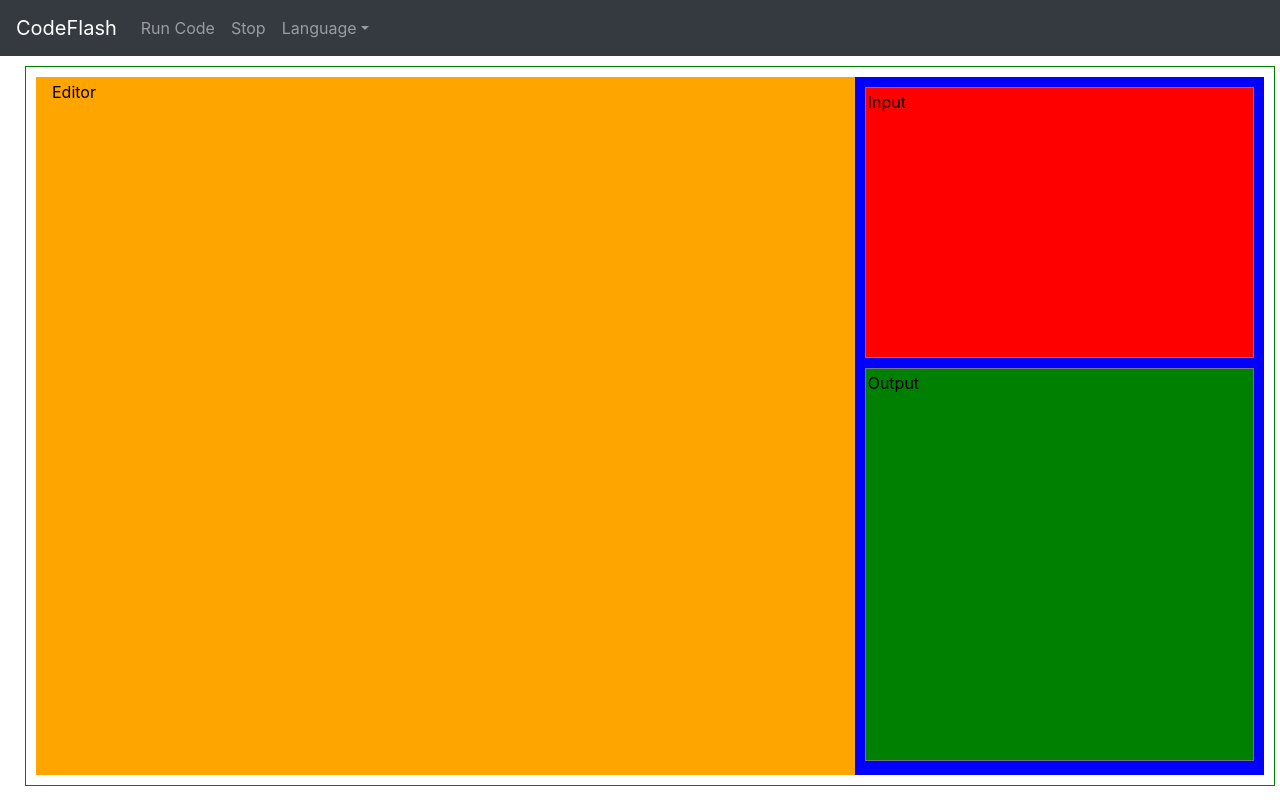
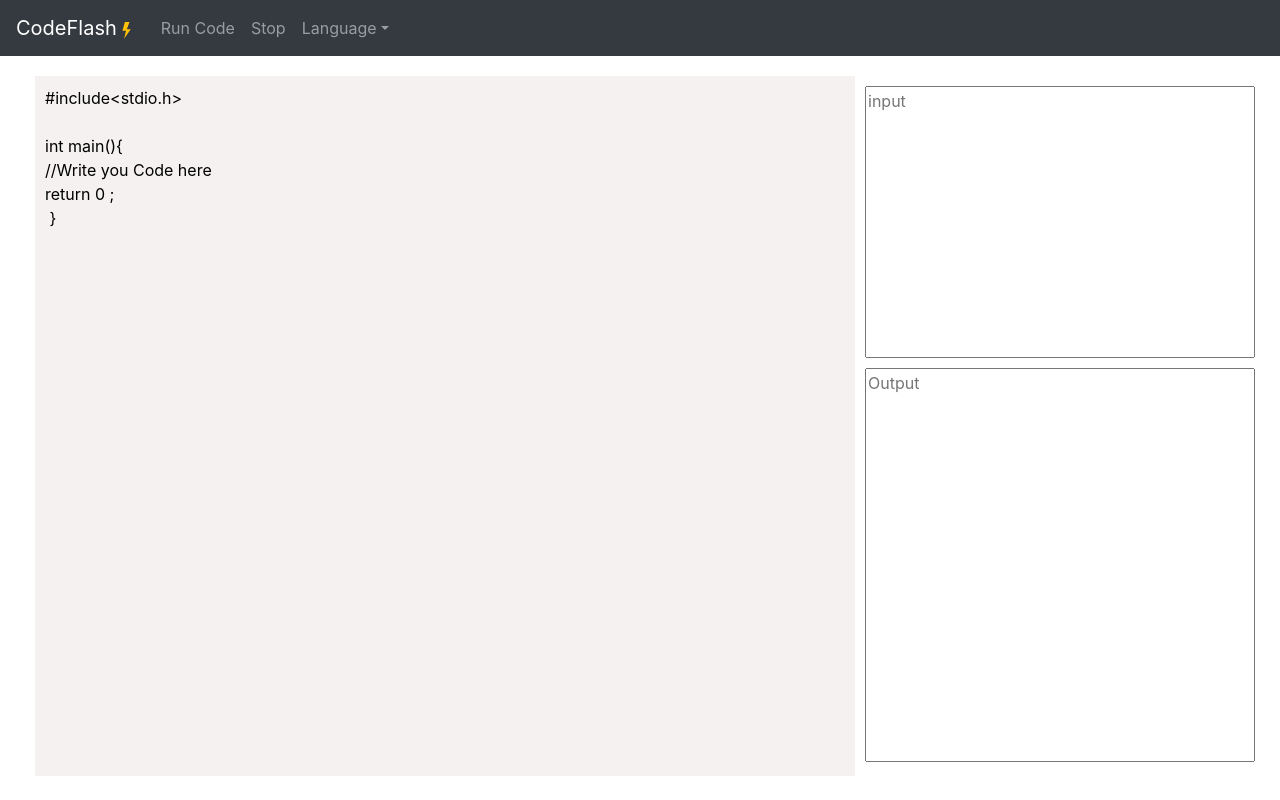
Before and after one commit to karthik193/CodeFlash, a React (Create React App) app: page / in a window 1280 px wide. Built offline with nearby package versions, Linux system fonts and the light colour scheme.

Commit message:
styling done - ready to deploy

```diff
--- a/package.json
+++ b/package.json
@@ -10,6 +10,7 @@
     "react": "^17.0.2",
     "react-bootstrap": "^1.5.2",
     "react-dom": "^17.0.2",
+    "react-icons": "^4.2.0",
     "react-scripts": "4.0.3",
     "web-vitals": "^1.1.1"
   },
--- a/public/index.html
+++ b/public/index.html
@@ -2,7 +2,7 @@
 <html lang="en">
   <head>
     <meta charset="utf-8" />
-    <link rel="icon" href="%PUBLIC_URL%/favicon.ico" />
+    <link rel="icon" href="%PUBLIC_URL%/CFicon.png" />
     <meta name="viewport" content="width=device-width, initial-scale=1" />
     <meta name="theme-color" content="#000000" />
     <meta
@@ -10,34 +10,13 @@
       content="Web site created using create-react-app"
     />
     <link rel="apple-touch-icon" href="%PUBLIC_URL%/logo192.png" />
-    <!--
-      manifest.json provides metadata used when your web app is installed on a
-      user's mobile device or desktop. See https://developers.google.com/web/fundamentals/web-app-manifest/
-    -->
+
     <link rel="manifest" href="%PUBLIC_URL%/manifest.json" />
-    <!--
-      Notice the use of %PUBLIC_URL% in the tags above.
-      It will be replaced with the URL of the `public` folder during the build.
-      Only files inside the `public` folder can be referenced from the HTML.
-
-      Unlike "/favicon.ico" or "favicon.ico", "%PUBLIC_URL%/favicon.ico" will
-      work correctly both with client-side routing and a non-root public URL.
-      Learn how to configure a non-root public URL by running `npm run build`.
-    -->
-    <title>React App</title>
+    <title>CodeFlash</title>
   </head>
   <body>
     <noscript>You need to enable JavaScript to run this app.</noscript>
     <div id="root"></div>
-    <!--
-      This HTML file is a template.
-      If you open it directly in the browser, you will see an empty page.
 
-      You can add webfonts, meta tags, or analytics to this file.
-      The build step will place the bundled scripts into the <body> tag.
-
-      To begin the development, run `npm start` or `yarn start`.
-      To create a production bundle, use `npm run build` or `yarn build`.
-    -->
   </body>
 </html>
--- a/src/components/Compiler/compiler.css
+++ b/src/components/Compiler/compiler.css
@@ -2,7 +2,8 @@ body,
 html {
 	height: 100%;
 	width: 100%;
-	overflow: hidden;
+	overflow-x: hidden;
+	overflow-y: auto;
 }
 
 .box-wrapper {
@@ -12,15 +13,16 @@ html {
 }
 #total {
 	padding: 10px;
-	border: solid 1px green;
 	height: 100%;
 }
 
 #code {
 	float: left;
 	resize: none;
-	border: solid 1px orange;
-	background-color: orange;
+	border :none;
+	outline: none;
+	background-color: rgb(245, 241, 241);
+	padding:10px;
 	height: 100%;
 }
 
@@ -28,13 +30,15 @@ html {
 	float: left;
 	width: auto;
 	height: 100%;
-	background-color: blue;
+	background-color: none;
+	padding-top: 0px;
+	overflow-x: hidden;
+	overflow: auto;
 	padding: 10px;
 }
 
 #inputField {
 	resize: none;
-	background-color: red;
 	float: left;
 	height: 40%;
 	width: 100%;
@@ -42,8 +46,8 @@ html {
 }
 #outputField {
 	resize: none;
-	background-color: green;
 	float: left;
 	height: 58%;
 	width: 100%;
+	outline : none ;
 }
--- a/src/components/Compiler/compiler.js
+++ b/src/components/Compiler/compiler.js
@@ -1,22 +1,36 @@
 import { Navbar, Nav, NavDropdown } from "react-bootstrap";
 import React, { Component } from "react";
-// import "./Compiler.css";
+import {FcFlashOn}  from "react-icons/fc" ;
+import defaultCode from '../../storage/compiler/compiler' ;
 
 class Compiler extends Component {
 	constructor(props) {
 		super(props);
 
 		this.state = {
-			code: "",
+			code: { 1 : defaultCode[1] , 2 : defaultCode[2] , 4 : defaultCode[4] , 10 : defaultCode[10]},
 			input: "",
 			output: "",
-			lang: 2,
+			lang: 1,
+			stop:false
 		};
 	}
-
+	shouldComponentUpdate(nextProps , nextState ){
+		if(this.state.lang === nextState.lang &&
+			this.state.code === nextState.code &&
+			this.state.stop === nextState.stop)return false;
+			return true ;
+	}
 	user_code = (event) => {
 		event.preventDefault();
-		this.setState({ code: event.target.value });
+		console.log(this.state) ;
+		this.setState( (preVal) =>{
+			return ({
+				...preVal,
+				code: { ...preVal.code , [this.state.lang] :event.target.value }
+			});
+		});
+
 	};
 
 	user_input = (event) => {
@@ -27,14 +41,15 @@ class Compiler extends Component {
 	user_lang = (event) => {
 		event.preventDefault();
 		this.setState({ lang: event.target.value });
-		console.log(event.target);
-		console.log(event.target.value);
-		console.log(event.target.name);
+
 	};
 
 	get_output = async (event) => {
 		event.preventDefault();
+		this.setState({stop:false});
 		let op = document.getElementById("outputField");
+		op.style.fontStyle = "Italic" ;
+		op.style.fontWeight = "Bold" ;
 		op.innerHTML = "";
 		console.log("Submission created");
 		//Sending a post request to the api along with all req parameters
@@ -51,7 +66,7 @@ class Compiler extends Component {
 					useQueryString: true,
 				},
 				body: JSON.stringify({
-					source_code: this.state.code,
+					source_code: this.state.code[this.state.lang],
 					stdin: this.state.input,
 					language_id: this.state.lang,
 				}),
@@ -72,11 +87,13 @@ class Compiler extends Component {
 		while (
 			jsonGetOutput.status.description !== "Accepted" &&
 			jsonGetOutput.stderr == null &&
-			jsonGetOutput.compile_output == null
+			jsonGetOutput.compile_output == null && !this.state.stop
 		) {
 			//checking for any errors
 			//op.innerHTML=`Data Sent ...\nCreating Submission...\n Submission Created...\n Checking submission status\n status : ${jsonGetOutput.status.description}\n`;
 			//to print each line
+			op.value = "black" ;
+			op.value = "getting Output" ;
 			if (jsonResponse.token) {
 				let url = `https://judge0-extra-ce.p.rapidapi.com/submissions/${jsonResponse.token}?base64_encoded=true`;
 
@@ -98,25 +115,25 @@ class Compiler extends Component {
 			console.log(jsonGetOutput);
 		}
 		//for the output
-		if (jsonGetOutput.stdout) {
+
+		//for errors
+		if(this.state.stop){
+			op.value = "Execution Stopped" ; return ;
+		}
+
+		if (jsonGetOutput.stderr) {
+			const error = atob(jsonGetOutput.stderr);
+			op.style.color = "red" ;
+			op.value = `\n Error :${error}`;
+		} else if (jsonGetOutput.stdout) {
 			const output_rec = atob(jsonGetOutput.stdout);
 			//clear output area for the req output
-			op.value = " ";
-			op.value += `\n Output : ${output_rec}\n Execution Time : ${jsonGetOutput.time} secs\n Memory used : ${jsonGetOutput.memory}`;
-		}
-		//for errors
-		else if (jsonGetOutput.stderr) {
-			const error = atob(jsonGetOutput.stderr);
-
-			op.value = "";
-
-			op.value += `\n Error :${error}`;
+			op.style.color = "black" ;
+			op.value = `Output :\n ${output_rec}\n Execution Time : ${jsonGetOutput.time} secs\n Memory used : ${jsonGetOutput.memory}`;
 		} else {
 			const compilation_error = atob(jsonGetOutput.compile_output);
-
-			op.value = "";
-
-			op.value += `\n Error :${compilation_error}`;
+			op.style.color = "red" ;
+			op.value = `\n Error :${compilation_error}`;
 		}
 	};
 
@@ -130,14 +147,16 @@ class Compiler extends Component {
 						bg="dark"
 						variant="dark"
 					>
-						<Navbar.Brand href="#home">CodeFlash</Navbar.Brand>
+						<Navbar.Brand>CodeFlash
+							<FcFlashOn />
+						</Navbar.Brand>
 						<Navbar.Toggle aria-controls="responsive-navbar-nav" />
 						<Navbar.Collapse id="responsive-navbar-nav">
 							<Nav className="mr-auto">
 								<Nav.Link onClick={this.get_output}>
 									Run Code
 								</Nav.Link>
-								<Nav.Link href="#stopExecution">Stop</Nav.Link>
+								<Nav.Link  onClick= {()=>{this.setState({stop:true})}}>Stop</Nav.Link>
 								<NavDropdown
 									title="Language"
 									id="collasible-nav-dropdown"
@@ -181,24 +200,26 @@ class Compiler extends Component {
 						</Navbar.Collapse>
 					</Navbar>
 				</div>
-				<body>
+				<body >
 					<div class="container-fluid box-wrapper">
 						<div id="total">
 							<textarea
 								className="col-xs-12 col-sm-6 col-md-8"
 								id="code"
-								onChange={this.user_code}
+
+								onChange={e => this.user_code(e)}
+								spellcheck = "false"
+								value = {this.state.code[this.state.lang]}
 							>
-								Editor
 							</textarea>
 							<div class="input-output col-sm-6 col-md-4">
 								<textarea
 									id="inputField"
 									onChange={this.user_input}
+									placeholder = "input"
 								>
-									Input
 								</textarea>
-								<textarea id="outputField">Output</textarea>
+								<textarea id="outputField" readonly = "true" placeholder="Output"></textarea>
 							</div>
 						</div>
 					</div>
--- /dev/null
+++ b/src/storage/compiler/compiler.jsx
@@ -0,0 +1,8 @@
+const defaultCode = {
+    1 : "#include<stdio.h>\n\nint main(){\n//Write you Code here\nreturn 0 ;\n }",
+    2: "#include <iostream>\nusing namespace std ;\n int main(){\n//Write your code here\nreturn 0 ;\n}\n",
+    4: "public class Main\n{\npublic static void main(String[] args) {\nSystem.out.println('Hello World');\n}\n}\n",
+    10:"#write your Code here"
+}
+
+export default defaultCode ;
```
Also changed, not shown: public/CFicon.png (added), 1 other file (tests, documents, lock files or other folders).
